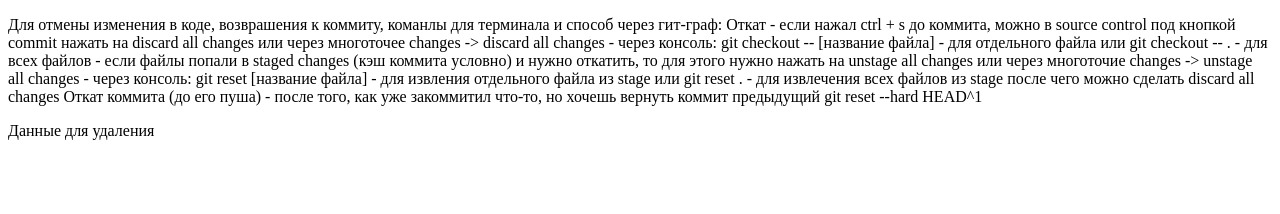
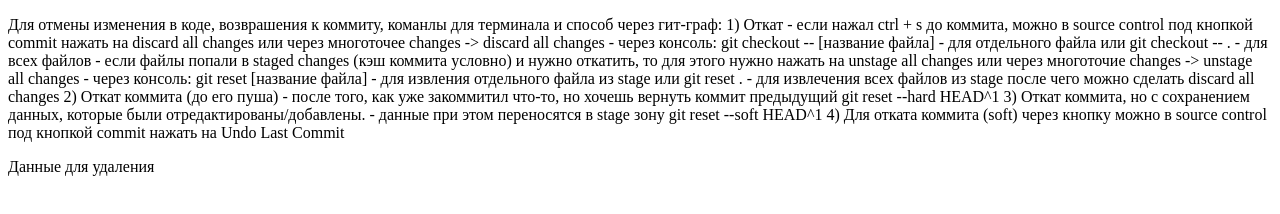
Before and after one commit to pandemon1um/test1, a plain HTML site: page delete_changes_in_repo.html in a window 1280 px wide. Drawn offline with Linux system fonts and the light colour scheme.

Commit message:
Upd редактирование перед коммитом

```diff
--- a/delete_changes_in_repo.html
+++ b/delete_changes_in_repo.html
@@ -10,7 +10,7 @@
 
 
 
-        Откат
+        1) Откат
         - если нажал ctrl + s до коммита, можно в source control под кнопкой commit нажать на discard all changes
         или через многоточее changes -> discard all changes
         - через консоль: git checkout -- [название файла] - для отдельного файла
@@ -22,9 +22,13 @@
         или git reset . - для извлечения всех файлов из stage
         после чего можно сделать discard all changes
 
-        Откат коммита (до его пуша) - после того, как уже закоммитил что-то, но хочешь вернуть коммит предыдущий
+        2) Откат коммита (до его пуша) - после того, как уже закоммитил что-то, но хочешь вернуть коммит предыдущий
         git reset --hard HEAD^1
 
+        3) Откат коммита, но с сохранением данных, которые были отредактированы/добавлены. - данные при этом переносятся в stage зону
+        git reset --soft HEAD^1
+
+        4) Для отката коммита (soft) через кнопку можно в source control под кнопкой commit нажать на Undo Last Commit
     </p>
 
     <p> Данные для удаления</p>
```
